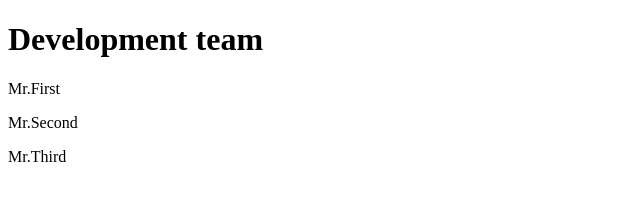
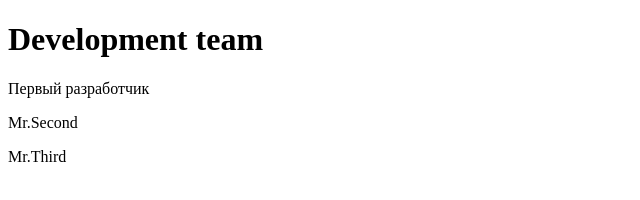
Before and after one commit to FoxLive12/InformationProject, a plain HTML site: page index.html in a window 1280 px wide. Shown: the whole page, without its empty margins (0-640 px from the left). Drawn offline with Linux system fonts and the light colour scheme.

Commit message:
First: name changed

```diff
--- a/index.html
+++ b/index.html
@@ -5,7 +5,7 @@
 		</head>
 		<body>
 			<h1>Development team</h1>
-			  <p>Mr.First</p>
+			  <p>Первый разработчик</p>
 				<p>Mr.Second</p>
 				<p>Mr.Third</p>
 		</body>
```
